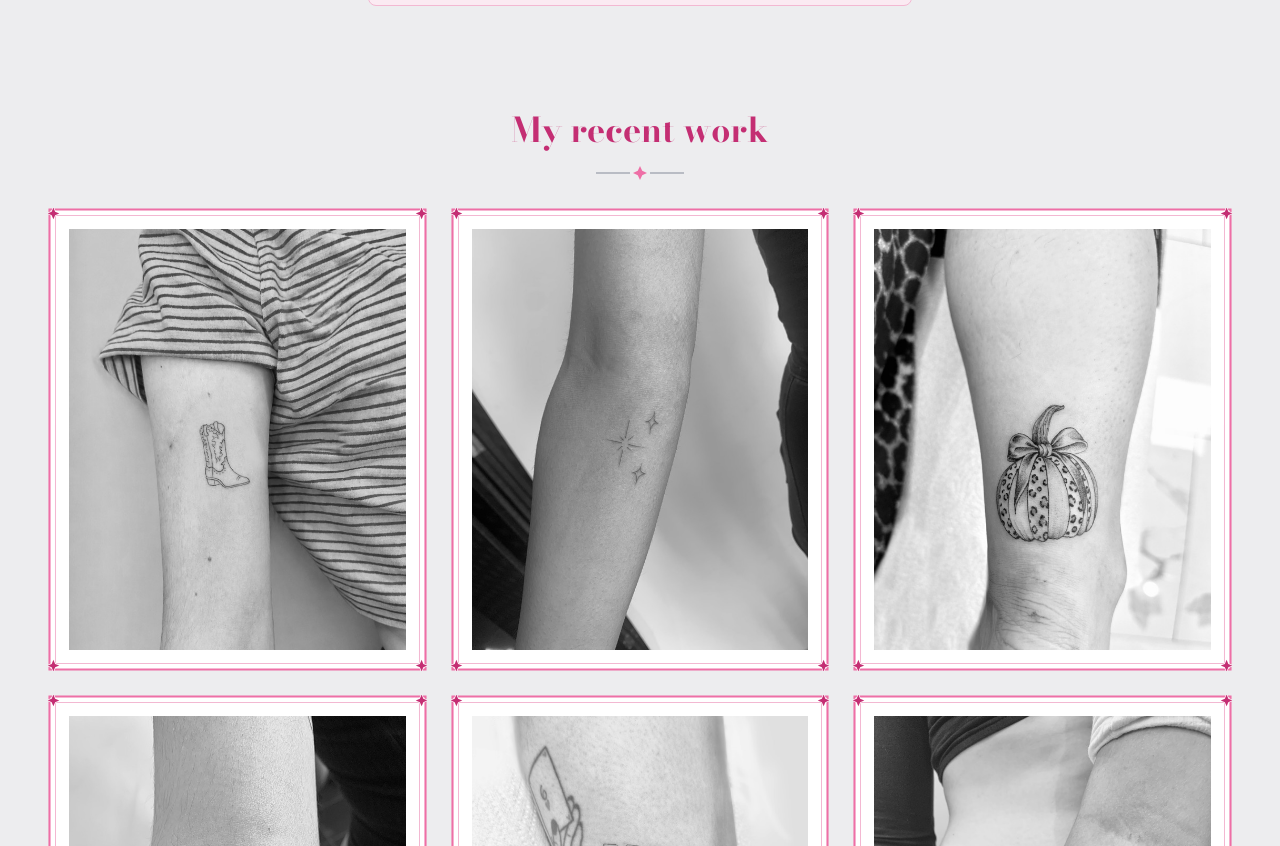
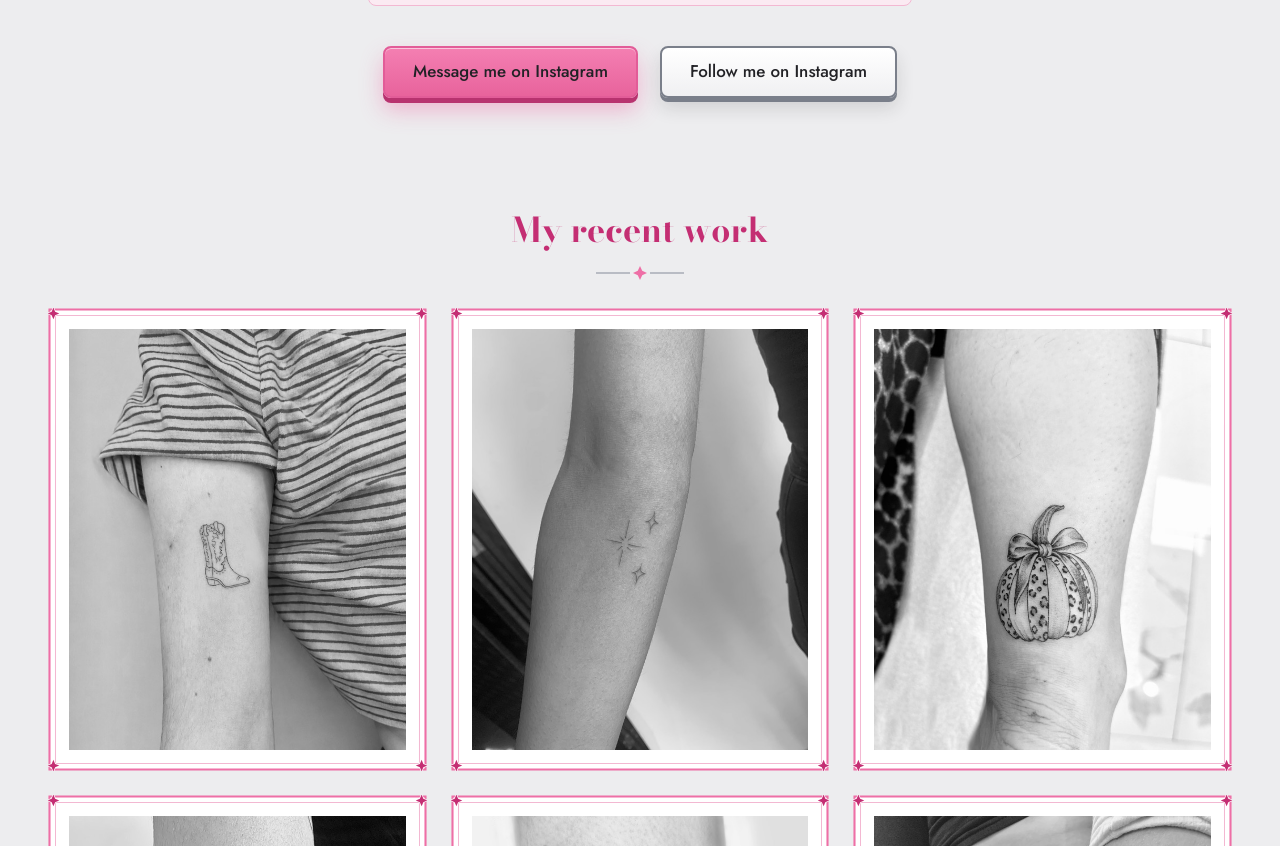
Before and after one commit to nunzioesca/pink-rodeo-tattoo-club, a plain HTML site: page index.html in a window 1280 px wide. Shown: the part 1100-1946 px from the top of the page. Drawn offline with nearby package versions, Linux system fonts and the light colour scheme.

Commit message:
Add the two Instagram buttons under the About box
Tracked with data-location="about"; the buttons in the closing section stay.

Co-Authored-By: Claude Sonnet 5.5 <noreply@anthropic.com>

```diff
--- a/index.html
+++ b/index.html
@@ -134,6 +134,10 @@
         <p>I’m a female tattoo artist, and I’ve been tattooing since 2019. I specialise in fine line: delicate details and clean lines, in tattoos that feel personal to the person wearing them.</p>
         <p>From a tiny tattoo that holds a memory to a design we create from scratch, every one is made with patience and a light touch.</p>
         <p class="about__closing">Small tattoos with personal stories, made to be yours.</p>
+      </div>
+      <div class="actions">
+        <a class="btn btn--primary" href="https://ig.me/m/federicaiellotattoo" target="_blank" rel="noopener noreferrer" data-event="click_dm" data-location="about">Message me on Instagram<span class="sr-only"> (opens in a new tab)</span></a>
+        <a class="btn btn--secondary" href="https://www.instagram.com/federicaiellotattoo/" target="_blank" rel="noopener noreferrer" data-event="click_instagram_follow" data-location="about">Follow me on Instagram<span class="sr-only"> (opens in a new tab)</span></a>
       </div>
     </section>
 
```
Also changed, not shown: 1 other file.
